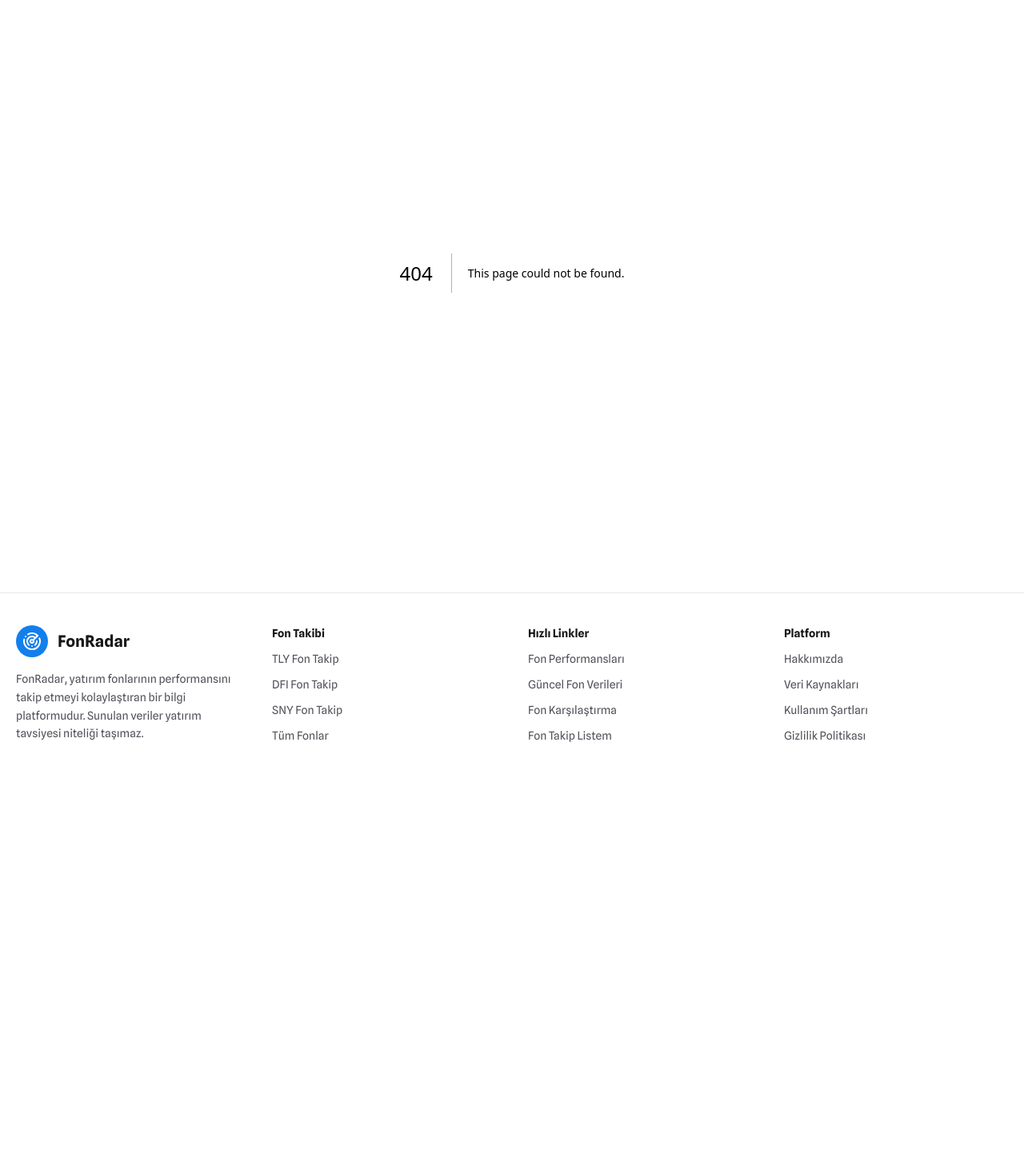
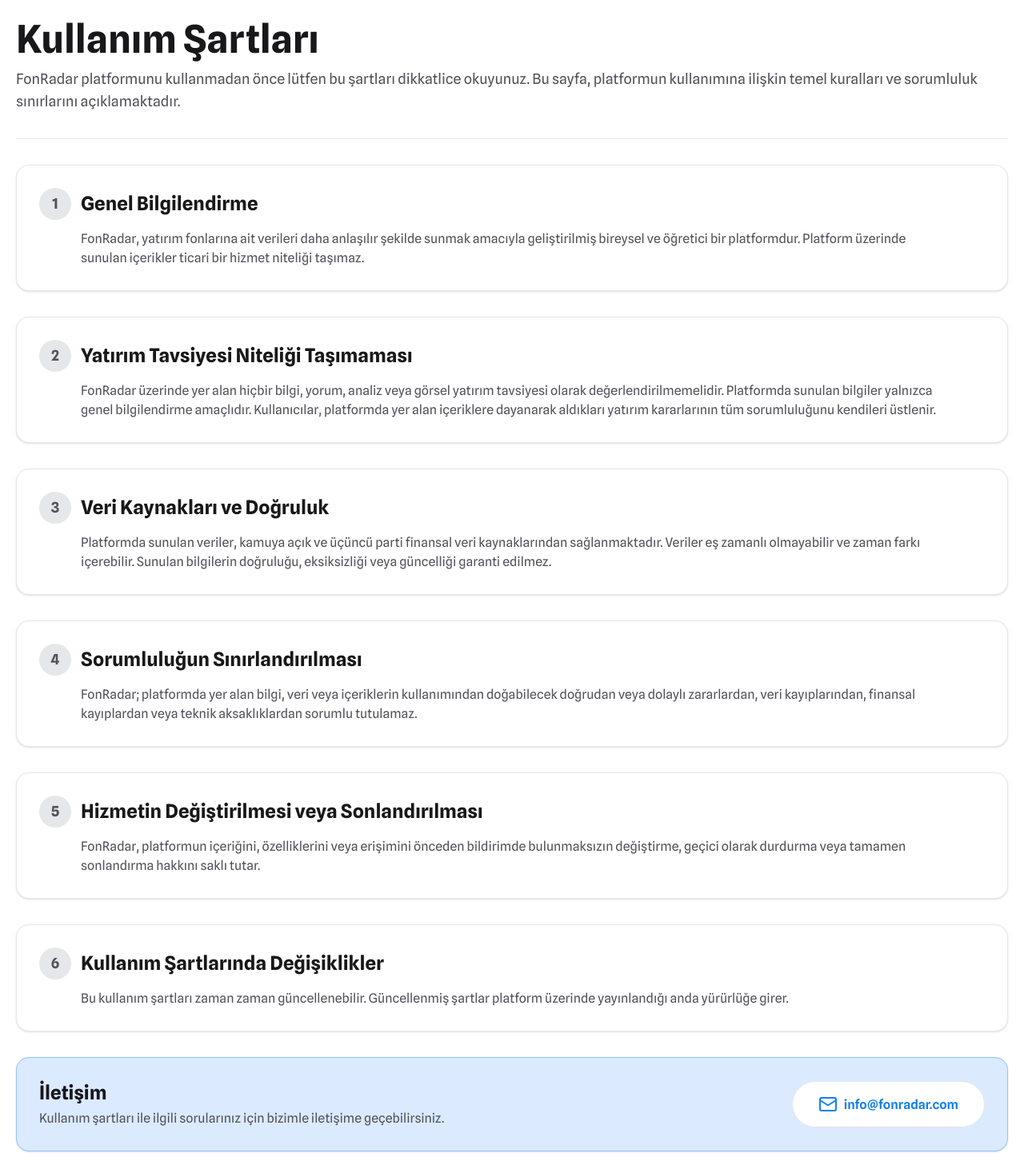
Before and after one commit to abaciarda/Fon-Radar-Web-App, a Next.js app: page /terms in a window 1280 px wide. Before the commit this address had no page. Shown: the part 124-1591 px from the top of the page at 80% size. Before the commit the page ends 1094 px from the top, so only its background shows below. Built offline with nearby package versions, Linux system fonts and the light colour scheme; a web font is replaced by a local one.

Commit message:
Terms Page & Fast Links in Footer

```diff
--- a/src/app/components/Footer.tsx
+++ b/src/app/components/Footer.tsx
@@ -1,4 +1,5 @@
 import { RadarIcon } from "lucide-react";
+import Link from "next/link";
 
 export default function Footer() {
     return (
@@ -22,54 +23,44 @@
                 {/* Fon Takibi */}
                 <div className="flex flex-col gap-3">
                     <p className="text-sm font-bold text-text-main">Fon Takibi</p>
-                    <a href="#" className="text-sm text-text-muted hover:text-text-main transition-colors">
+                    <Link href="/funds/TLY" className="text-sm text-text-muted hover:text-text-main transition-colors">
                         TLY Fon Takip
-                    </a>
-                    <a href="#" className="text-sm text-text-muted hover:text-text-main transition-colors">
+                    </Link>
+                    <Link href="/funds/DFI" className="text-sm text-text-muted hover:text-text-main transition-colors">
                         DFI Fon Takip
-                    </a>
-                    <a href="#" className="text-sm text-text-muted hover:text-text-main transition-colors">
+                    </Link>
+                    <Link href="/funds/SNY" className="text-sm text-text-muted hover:text-text-main transition-colors">
                         SNY Fon Takip
-                    </a>
-                    <a href="#" className="text-sm text-text-muted hover:text-text-main transition-colors">
+                    </Link>
+                    <Link href="/funds" className="text-sm text-text-muted hover:text-text-main transition-colors">
                         Tüm Fonlar
-                    </a>
+                    </Link>
                 </div>
 
                 {/* Hızlı Linkler */}
                 <div className="flex flex-col gap-3">
                     <p className="text-sm font-bold text-text-main">Hızlı Linkler</p>
-                    <a href="#" className="text-sm text-text-muted hover:text-text-main transition-colors">
-                        Fon Performansları
-                    </a>
-                    <a href="#" className="text-sm text-text-muted hover:text-text-main transition-colors">
+                    <Link href="/funds" className="text-sm text-text-muted hover:text-text-main transition-colors">
                         Güncel Fon Verileri
-                    </a>
-                    <a href="#" className="text-sm text-text-muted hover:text-text-main transition-colors">
-                        Fon Karşılaştırma
-                    </a>
-                    <a href="#" className="text-sm text-text-muted hover:text-text-main transition-colors">
+                    </Link>
+                    <Link href="/favorites" className="text-sm text-text-muted hover:text-text-main transition-colors">
                         Fon Takip Listem
-                    </a>
+                    </Link>
                 </div>
 
                 {/* Platform */}
                 <div className="flex flex-col gap-3">
                     <p className="text-sm font-bold text-text-main">Platform</p>
-                    <a href="#" className="text-sm text-text-muted hover:text-text-main transition-colors">
+                    <Link href="/about" className="text-sm text-text-muted hover:text-text-main transition-colors">
                         Hakkımızda
-                    </a>
-                    <a href="#" className="text-sm text-text-muted hover:text-text-main transition-colors">
-                        Veri Kaynakları
-                    </a>
-                    <a href="#" className="text-sm text-text-muted hover:text-text-main transition-colors">
+                    </Link>
+                    <Link href="/terms" className="text-sm text-text-muted hover:text-text-main transition-colors">
                         Kullanım Şartları
-                    </a>
-                    <a href="#" className="text-sm text-text-muted hover:text-text-main transition-colors">
+                    </Link>
+                    <Link href="/privacy" className="text-sm text-text-muted hover:text-text-main transition-colors">
                         Gizlilik Politikası
-                    </a>
+                    </Link>
                 </div>
-
             </div>
         </footer>
 
--- /dev/null
+++ b/src/app/terms/page.tsx
@@ -0,0 +1,96 @@
+import { MailIcon } from "lucide-react";
+import Link from "next/link";
+
+export default function Terms() {
+    return (
+        <div className="flex flex-col">
+            <div className="relative w-full pt-16 pb-24 overflow-hidden">
+                <div className="max-w-7xl mx-auto p-5 flex flex-col gap-8">
+                    <div className="flex flex-col gap-3">
+                        <p className="text-4xl xl:text-5xl font-bold">Kullanım Şartları</p>
+                        <p className="text-lg text-text-muted">FonRadar platformunu kullanmadan önce lütfen bu şartları dikkatlice okuyunuz. Bu sayfa, platformun kullanımına ilişkin temel kuralları ve sorumluluk sınırlarını açıklamaktadır.</p>
+                    </div>
+                    <hr />
+                    <div className="bg-white border border-gray-200 shadow rounded-2xl p-7 flex flex-col gap-3">
+                        <div className="flex items-center gap-3">
+                            <div className="w-10 h-10 bg-gray-200 rounded-full flex items-center justify-center">
+                                <p className="text-text-muted font-bold text-lg">1</p>
+                            </div>
+                            <p className="text-2xl font-bold">Genel Bilgilendirme</p>
+                        </div>
+                        <div className="px-13 text-text-muted">
+                            FonRadar, yatırım fonlarına ait verileri daha anlaşılır şekilde sunmak amacıyla geliştirilmiş bireysel ve öğretici bir platformdur. Platform üzerinde sunulan içerikler ticari bir hizmet niteliği taşımaz.
+                        </div>
+                    </div>
+                    <div className="bg-white border border-gray-200 shadow rounded-2xl p-7 flex flex-col gap-3">
+                        <div className="flex items-center gap-3">
+                            <div className="w-10 h-10 bg-gray-200 rounded-full flex items-center justify-center">
+                                <p className="text-text-muted font-bold text-lg">2</p>
+                            </div>
+                            <p className="text-2xl font-bold">Yatırım Tavsiyesi Niteliği Taşımaması</p>
+                        </div>
+                        <div className="px-13 text-text-muted">
+                            FonRadar üzerinde yer alan hiçbir bilgi, yorum, analiz veya görsel yatırım tavsiyesi olarak değerlendirilmemelidir. Platformda sunulan bilgiler yalnızca genel bilgilendirme amaçlıdır. Kullanıcılar, platformda yer alan içeriklere dayanarak aldıkları yatırım kararlarının tüm sorumluluğunu kendileri üstlenir.
+                        </div>
+                    </div>
+                    <div className="bg-white border border-gray-200 shadow rounded-2xl p-7 flex flex-col gap-3">
+                        <div className="flex items-center gap-3">
+                            <div className="w-10 h-10 bg-gray-200 rounded-full flex items-center justify-center">
+                                <p className="text-text-muted font-bold text-lg">3</p>
+                            </div>
+                            <p className="text-2xl font-bold">Veri Kaynakları ve Doğruluk</p>
+                        </div>
+                        <div className="px-13 text-text-muted">
+                            Platformda sunulan veriler, kamuya açık ve üçüncü parti finansal veri kaynaklarından sağlanmaktadır. Veriler eş zamanlı olmayabilir ve zaman farkı içerebilir. Sunulan bilgilerin doğruluğu, eksiksizliği veya güncelliği garanti edilmez.
+                        </div>
+                    </div>
+                    <div className="bg-white border border-gray-200 shadow rounded-2xl p-7 flex flex-col gap-3">
+                        <div className="flex items-center gap-3">
+                            <div className="w-10 h-10 bg-gray-200 rounded-full flex items-center justify-center">
+                                <p className="text-text-muted font-bold text-lg">4</p>
+                            </div>
+                            <p className="text-2xl font-bold">Sorumluluğun Sınırlandırılması</p>
+                        </div>
+                        <div className="px-13 text-text-muted">
+                            FonRadar; platformda yer alan bilgi, veri veya içeriklerin kullanımından doğabilecek doğrudan veya dolaylı zararlardan, veri kayıplarından, finansal kayıplardan veya teknik aksaklıklardan sorumlu tutulamaz.
+                        </div>
+                    </div>
+                    <div className="bg-white border border-gray-200 shadow rounded-2xl p-7 flex flex-col gap-3">
+                        <div className="flex items-center gap-3">
+                            <div className="w-10 h-10 bg-gray-200 rounded-full flex items-center justify-center">
+                                <p className="text-text-muted font-bold text-lg">5</p>
+                            </div>
+                            <p className="text-2xl font-bold">Hizmetin Değiştirilmesi veya Sonlandırılması</p>
+                        </div>
+                        <div className="px-13 text-text-muted">
+                            FonRadar, platformun içeriğini, özelliklerini veya erişimini önceden bildirimde bulunmaksızın değiştirme, geçici olarak durdurma veya tamamen sonlandırma hakkını saklı tutar.
+                        </div>
+                    </div>
+                    <div className="bg-white border border-gray-200 shadow rounded-2xl p-7 flex flex-col gap-3">
+                        <div className="flex items-center gap-3">
+                            <div className="w-10 h-10 bg-gray-200 rounded-full flex items-center justify-center">
+                                <p className="text-text-muted font-bold text-lg">6</p>
+                            </div>
+                            <p className="text-2xl font-bold">Kullanım Şartlarında Değişiklikler</p>
+                        </div>
+                        <div className="px-13 text-text-muted">
+                            Bu kullanım şartları zaman zaman güncellenebilir. Güncellenmiş şartlar platform üzerinde yayınlandığı anda yürürlüğe girer.
+                        </div>
+                    </div>
+                    <div className="bg-blue-100 border border-blue-300 shadow rounded-2xl p-7 flex flex-col md:flex-row items-center justify-between gap-3">
+                        <div className="flex flex-col gap-1">
+                           <p className="text-2xl font-bold">İletişim</p>
+                            <div className="text-text-muted">
+                               Kullanım şartları ile ilgili sorularınız için bizimle iletişime geçebilirsiniz.
+                            </div>
+                        </div>
+                        <Link href={'mailto:info@fonradar.com'} className="bg-white group border border-gray-200 rounded-full flex items-center gap-2 px-8 py-4 text-primary hover:-translate-y-1 transition-all">
+                            <MailIcon />
+                            <p className="font-semibold relative top-[0.5px] group-hover:underline">info@fonradar.com</p>
+                        </Link>
+                    </div>
+                </div>
+            </div>
+        </div>
+    )
+}
```
